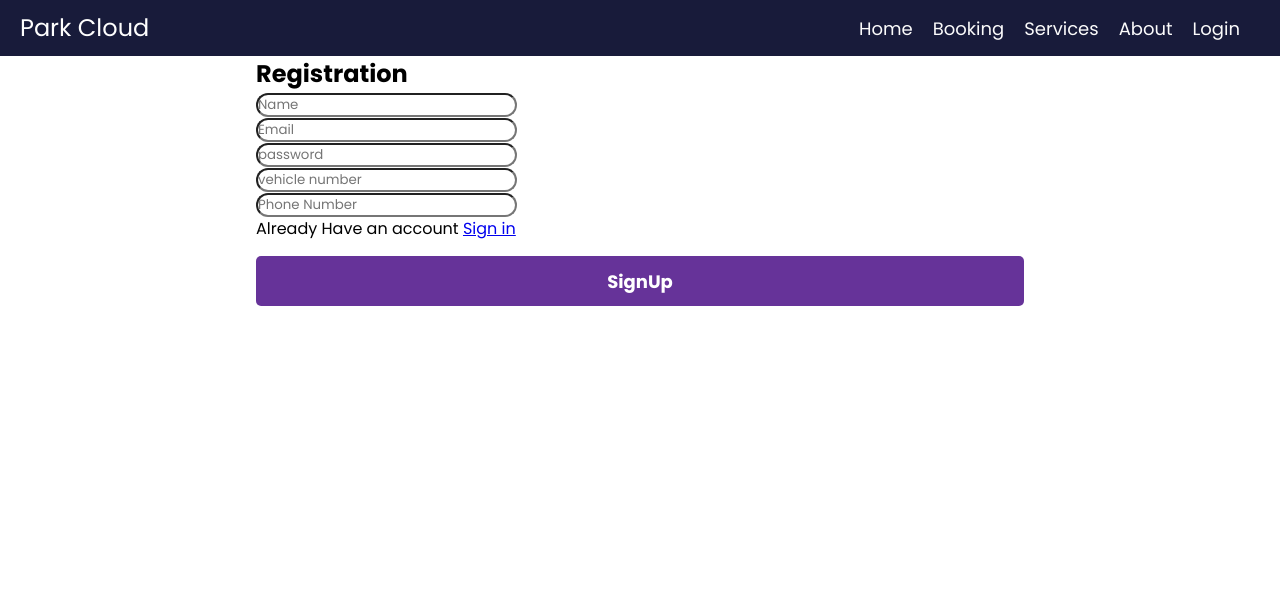
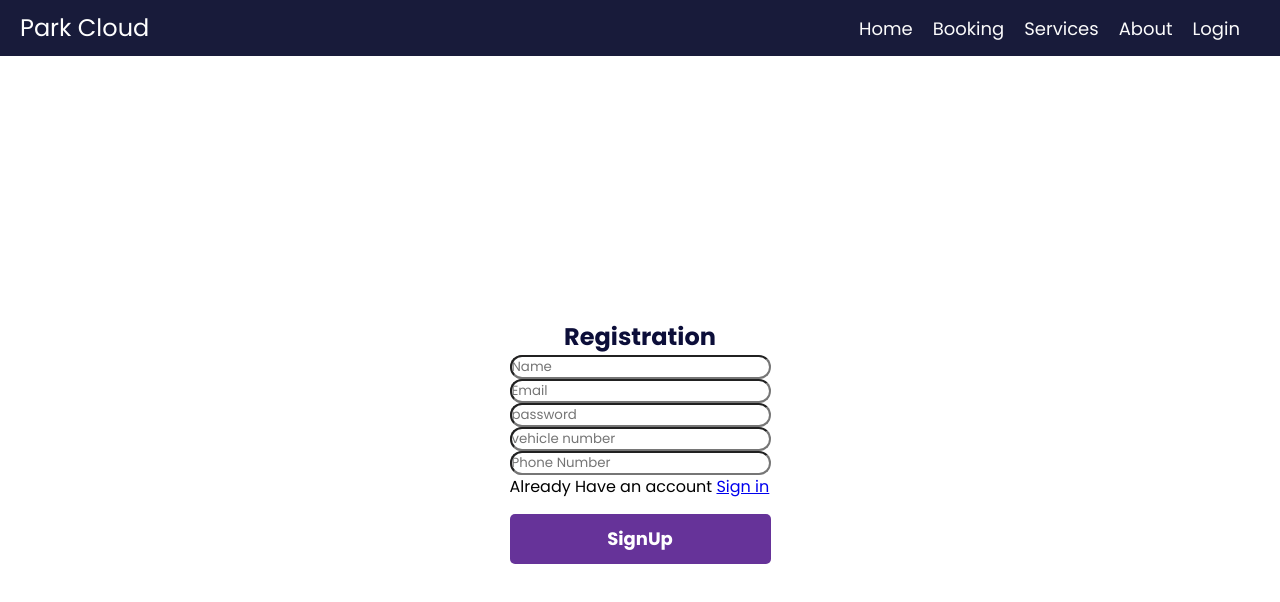
Before and after one commit to Mihisanka/fyp-user, a React (Create React App) app: page /registration in a window 1280 px wide. Shown: the top 602 px of the page. Built offline with nearby package versions, Linux system fonts and the light colour scheme.

Commit message:
internal commit

```diff
--- a/public/index.html
+++ b/public/index.html
@@ -24,7 +24,7 @@
       work correctly both with client-side routing and a non-root public URL.
       Learn how to configure a non-root public URL by running `npm run build`.
     -->
-    <title>React App</title>
+    <title>Test User</title>
   </head>
   <body>
     <noscript>You need to enable JavaScript to run this app.</noscript>
--- a/src/FirebaseConfig/Firebase.js
+++ b/src/FirebaseConfig/Firebase.js
@@ -7,12 +7,18 @@ import firebase from 'firebase/compat/app';
 import 'firebase/compat/firestore';
 
 const firebaseConfig = {
-  apiKey: "AIzaSyBs5xY58LqMt8j3dTDYhro7reNIbeD_Rdw",
-  authDomain: "user-fyp-5987b.firebaseapp.com",
-  projectId: "user-fyp-5987b",
-  storageBucket: "user-fyp-5987b.appspot.com",
-  messagingSenderId: "820823722560",
-  appId: "1:820823722560:web:ede50a6beb83aef84c2da5"
+  // apiKey: "AIzaSyBs5xY58LqMt8j3dTDYhro7reNIbeD_Rdw",
+  // authDomain: "user-fyp-5987b.firebaseapp.com",
+  // projectId: "user-fyp-5987b",
+  // storageBucket: "user-fyp-5987b.appspot.com",
+  // messagingSenderId: "820823722560",
+  // appId: "1:820823722560:web:ede50a6beb83aef84c2da5"
+  apiKey: "AIzaSyDrAzuzBn7smq9wmY5LHiJ4GOFiQM99owQ",
+  authDomain: "fyp-user-user.firebaseapp.com",
+  projectId: "fyp-user-user",
+  storageBucket: "fyp-user-user.appspot.com",
+  messagingSenderId: "708508861343",
+  appId: "1:708508861343:web:3a3ee7951d24ef653433aa"
 };
 
 
--- a/src/component/Navbar.js
+++ b/src/component/Navbar.js
@@ -38,7 +38,7 @@ const Navbar = () => {
             </NavLink>
           </li>
           <li>
-            <NavLink to="/registration" activeClassName="active-link">
+            <NavLink to="/login" activeClassName="active-link">
               Login
             </NavLink>
           </li>
--- a/src/component/styles/Login.css
+++ b/src/component/styles/Login.css
@@ -163,30 +163,38 @@ button {
 } */
 
 
-.app {
+.container {
     display: flex;
     align-items: center;
     justify-content: center;
+    width: 70%;
     height: 100vh;
-    background: linear-gradient(
-        rgba(255, 255, 255, 0.7),
-        rgba(255, 255, 255, 0.3)
-      ),
-      url("https://images.pexels.com/photos/114979/pexels-photo-114979.jpeg?auto=compress&cs=tinysrgb&dpr=2&w=500");
     background-size: cover;
     background-position: center;
   }
 
   form{
-      background-color: white;
-      padding: 0px 60px;
-      border-radius: 10px;
+      background-color: rgb(66, 66, 66);
   }
 
-  h1{
-      color: rgb(77, 1, 77);
+  h2{
+      color: rgb(12, 14, 57);
       text-align: center;
   }
+  .box{
+    position: relative;
+    width:50%;
+    height: 50%;
+    background: transparent;
+    border: 10px;
+    border-radius: 20px;
+    backdrop-filter: blur(15px) brightness(80%);
+    display: flex;
+    align-items: center;
+    background-color: rgb(136, 134, 134);
+
+  }
+
 
   button{
       width: 100%;
@@ -201,7 +209,12 @@ button {
       cursor: pointer;
       margin-top: 15px;
       margin-bottom: 30px;
+
+      .hover{
+        background-color: rgb(156, 91, 222);
+      }
   }
+
 
 
 @media screen and (max-width: 480px) {
```
